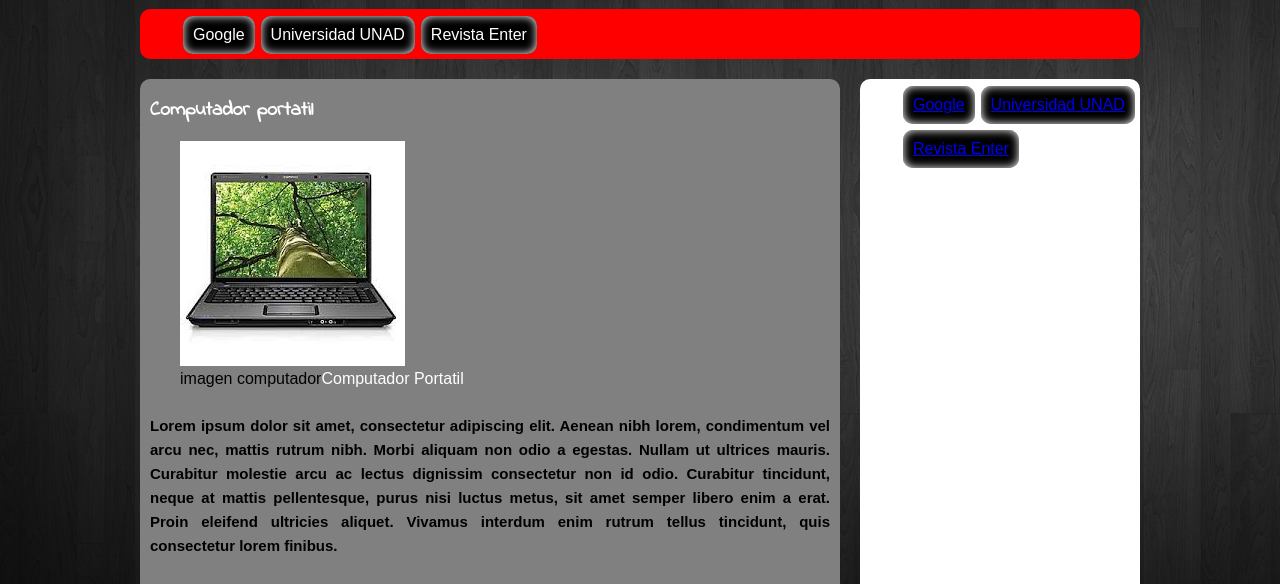
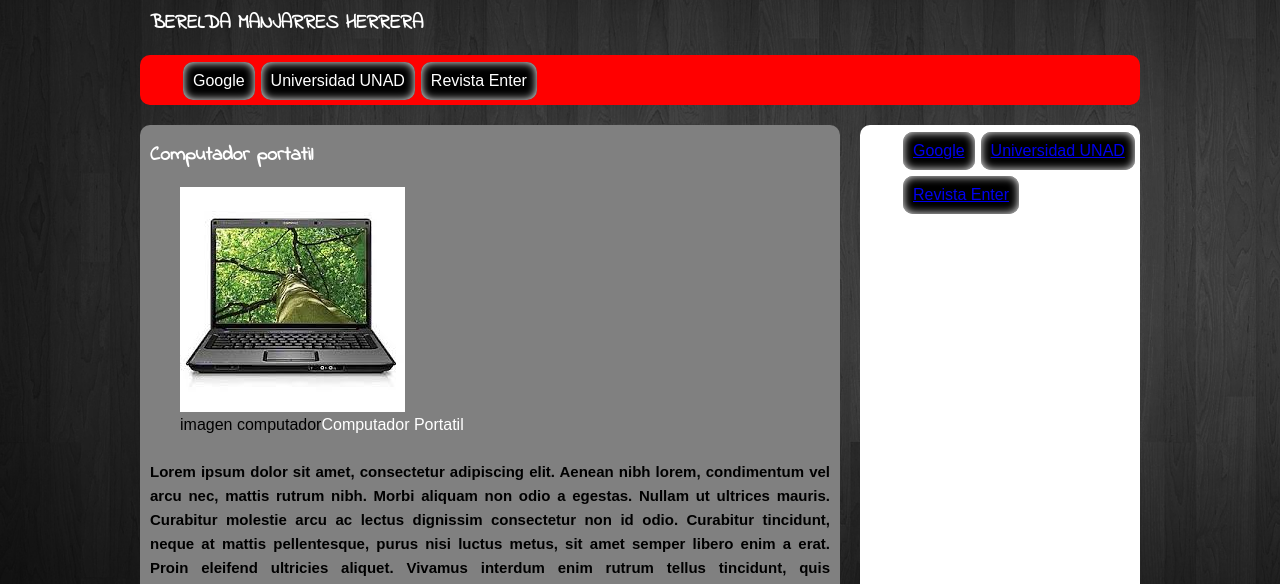
Before and after one commit to beremanher22/beremanher22.github.io, a plain HTML site: page index.html in a window 1280 px wide. Shown: the part 213-797 px from the top of the page. Drawn offline with Linux system fonts and the light colour scheme.

Commit message:
Ver1.1
Nombre

```diff
--- a/index.html
+++ b/index.html
@@ -26,6 +26,8 @@
 	<header>
 		<h1>HTML5 PRUEBA 3</h1>
 		<h2>Curso Diseño de Sitios web</h2>
+<h2>BERELDA MANJARRES HERRERA</h2>
+
 	</header>
 
 <nav>
```
